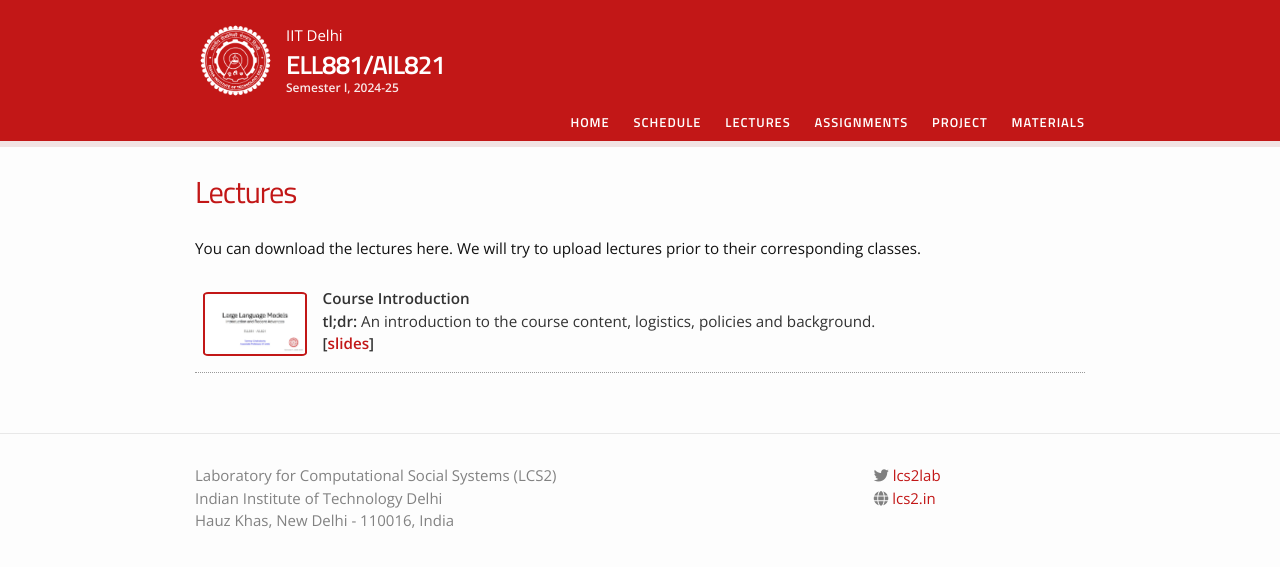
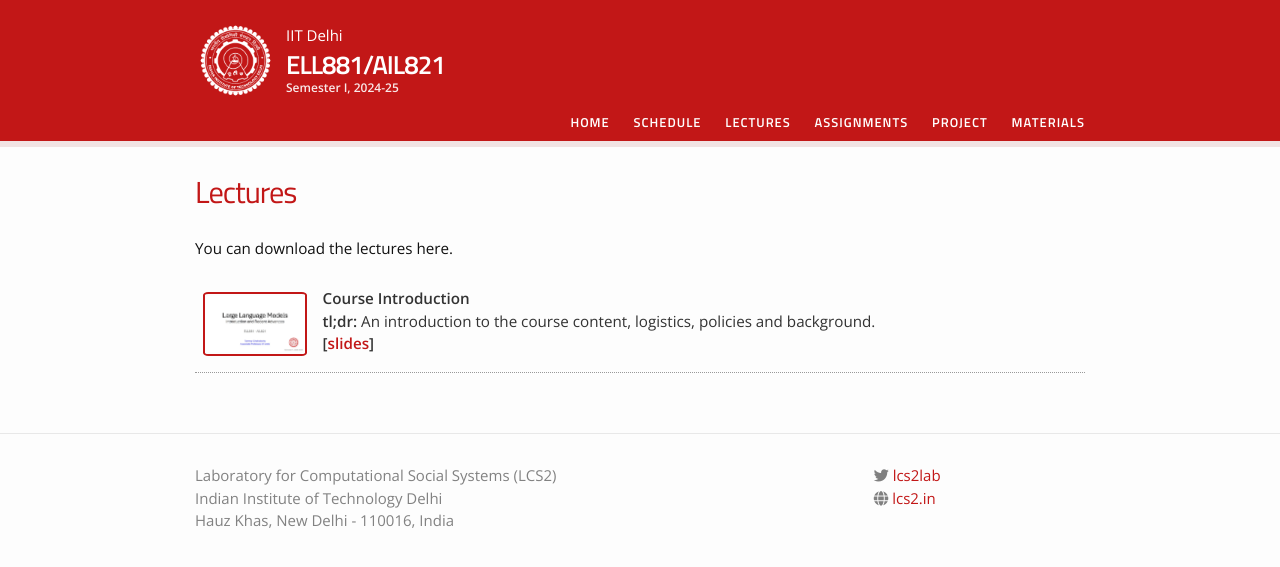
Before and after one commit to lcs2-iitd/ELL881-AIL821-2401, a Jekyll site: the page built from lectures.md, in a window 1280 px wide. Shown: the top 567 px of the page. Built offline with Jekyll 4.4.1, drawn with Linux system fonts in a browser that asks for light colours; nearby versions of some CDN libraries.

Commit message:
Update lectures.md

```diff
--- a/lectures.md
+++ b/lectures.md
@@ -3,4 +3,4 @@
 title: Lectures
 permalink: /lectures/
 ---
-You can download the lectures here. We will try to upload lectures prior to their corresponding classes.
+You can download the lectures here.
```
